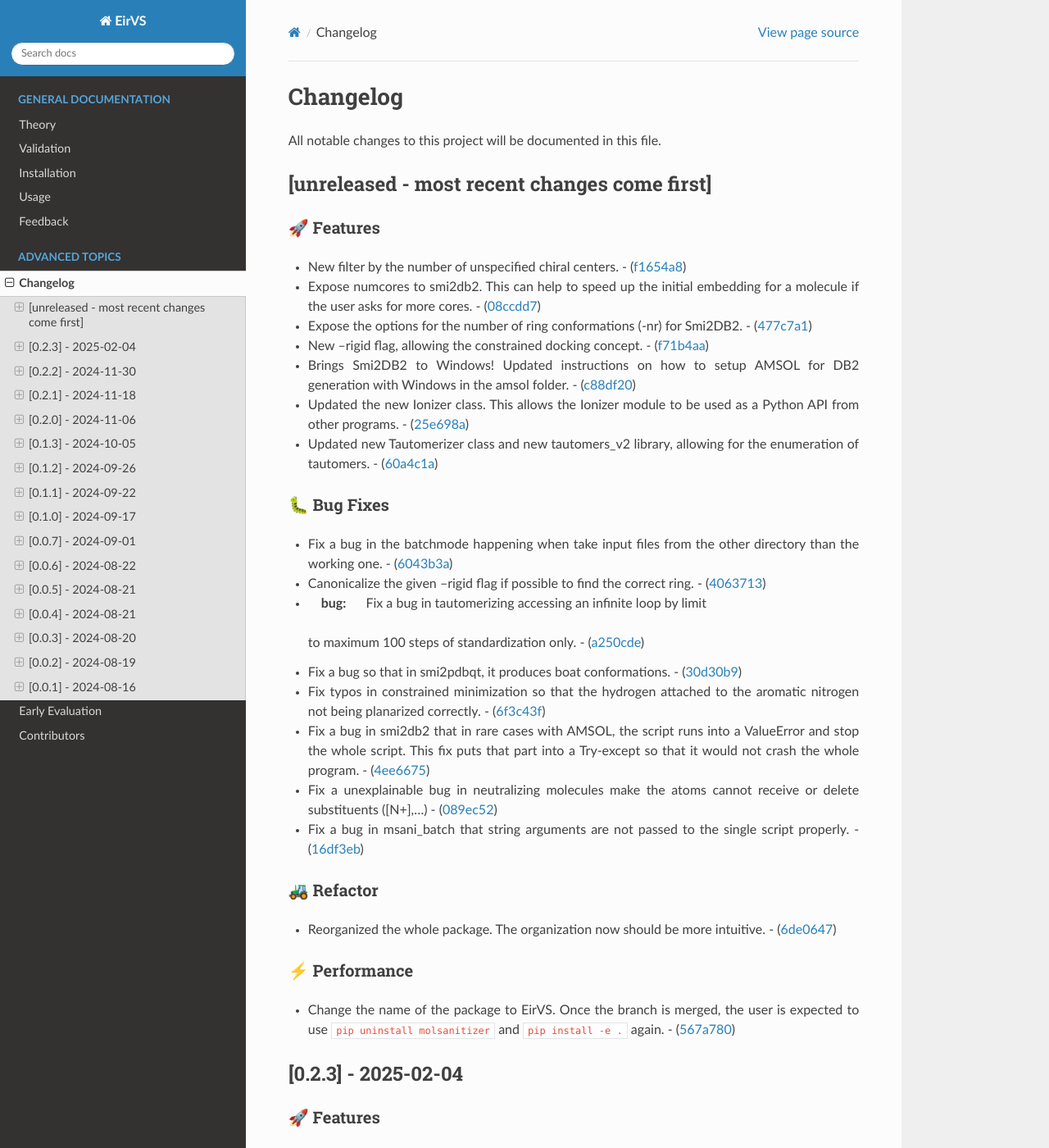
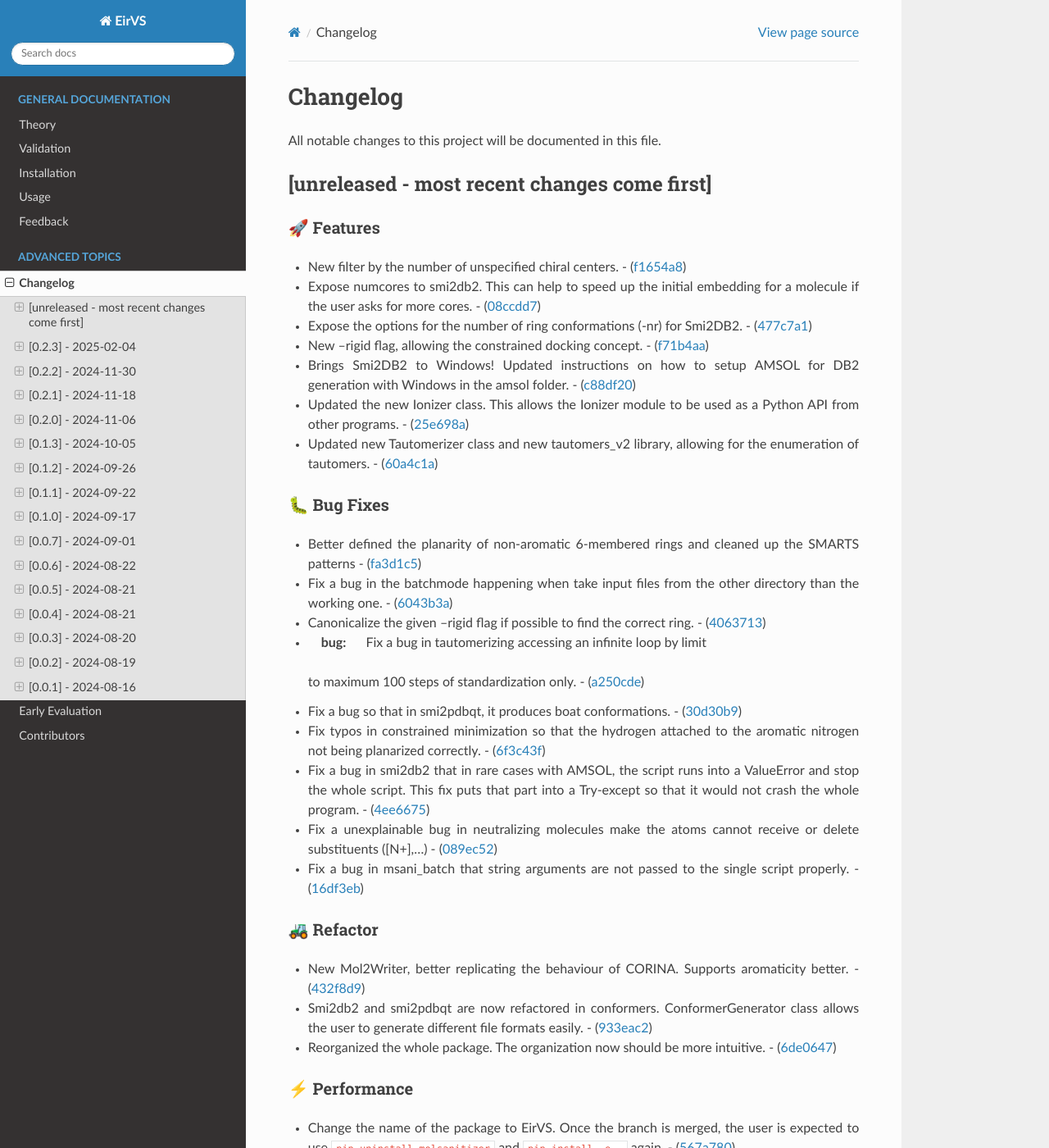
Before and after one commit to phonglam3103/msani-readthedocs, a Sphinx documentation site: the page built from docs/source/changes.rst, in a window 1280 px wide and 1400 px high. Shown: the whole window at 82% size. Built offline with Sphinx 7.4.7 and the Read the Docs theme 3.1.0, drawn with Linux system fonts in a browser that asks for light colours; formulas are drawn with MathJax 3.

Commit message:
Update changes.rst from the software repository

```diff
--- a/docs/source/changes.rst
+++ b/docs/source/changes.rst
@@ -32,6 +32,9 @@ All notable changes to this project will be documented in this file.
 🐛 Bug Fixes
 ~~~~~~~~~~~~
 
+-  Better defined the planarity of non-aromatic 6-membered rings and
+   cleaned up the SMARTS patterns -
+   (`fa3d1c5 <https://github.com/phonglam3103/EirVS/commit/fa3d1c50dc0e8870c9d4e7e1ca14ac1825ba92c9>`__)
 -  Fix a bug in the batchmode happening when take input files from the
    other directory than the working one. -
    (`6043b3a <https://github.com/phonglam3103/EirVS/commit/6043b3a5912e7f486c405a25618ce89cf2a83d9a>`__)
@@ -60,6 +63,13 @@ All notable changes to this project will be documented in this file.
 🚜 Refactor
 ~~~~~~~~~~~
 
+-  New Mol2Writer, better replicating the behaviour of CORINA. Supports
+   aromaticity better. -
+   (`432f8d9 <https://github.com/phonglam3103/EirVS/commit/432f8d91e9b50c70fc26e6c548431bb8d979ece0>`__)
+-  Smi2db2 and smi2pdbqt are now refactored in conformers.
+   ConformerGenerator class allows the user to generate different file
+   formats easily. -
+   (`933eac2 <https://github.com/phonglam3103/EirVS/commit/933eac287f6b4590cc5765a67eebb87a57f305cf>`__)
 -  Reorganized the whole package. The organization now should be more
    intuitive. -
    (`6de0647 <https://github.com/phonglam3103/EirVS/commit/6de0647233345c60791cda6ea07349a44d32921a>`__)
```
